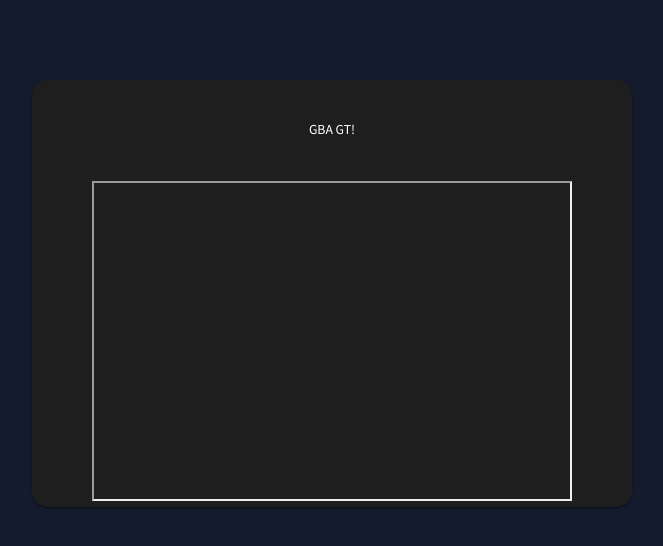
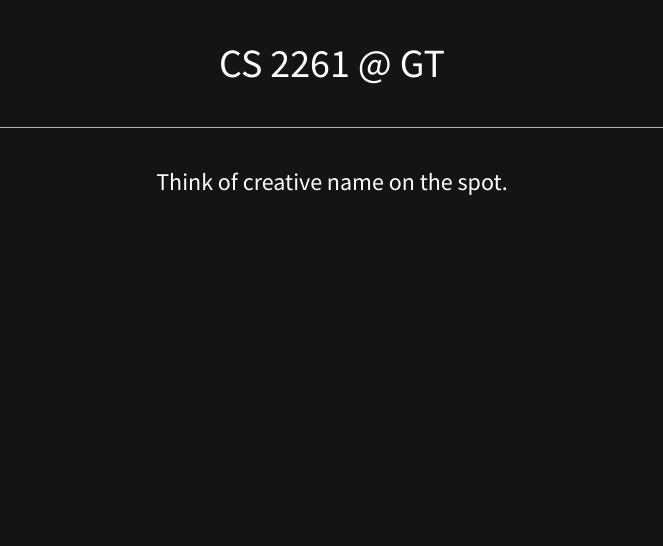
Before and after one commit to cs2261-gt/gbagt.org, a React (Create React App) app: page / in a window 1280 px wide. Shown: the top 546 px of the page, without its empty margins (308-971 px from the left). Built offline with nearby package versions, Linux system fonts and the light colour scheme; the HTML template or start-up script is replaced by a standard one.

Commit message:
Update SampleComponent.tsx

```diff
--- a/src/App.tsx
+++ b/src/App.tsx
@@ -1,6 +1,6 @@
 import { ColorModeContext, useMode } from "./theme";
 import { CssBaseline, ThemeProvider } from "@mui/material";
-import SampleComp from "./SampleComp"
+import SampleComponent from "./SampleComponent"
 
 export default function App() {
 
@@ -12,7 +12,7 @@
         <CssBaseline>
           <div className="app">
             <main className="content">
-              <SampleComp />
+              <SampleComponent />
             </main>
           </div>
         </CssBaseline>
--- a/src/SampleComp.tsx
+++ /dev/null
@@ -1,31 +0,0 @@
-import { Box, Paper } from "@mui/material";
-import Typography from "@mui/material/Typography";
-
-export default function SampleComp() {
-
-    return (
-        <>
-            <Box sx={{
-                width: '100vw',
-                height: '100vh',
-                py: 10
-            }}>
-                <Paper sx={{
-                    elevation: 5,
-                    mx: 'auto',
-                    maxWidth: 'sm',
-                    borderRadius: '2vh',
-                    overflow: 'hidden',
-                    textAlign: 'center'
-                }}>
-                    <Box sx={{ width: 'sm', height: 'sm', py: 5 }}>
-                        <Typography>
-                            GBA GT!
-                        </Typography>
-                    </Box>
-                    <iframe src="../player.html" width="480px" height="320px"></iframe>
-                </Paper>
-            </Box>
-        </>
-    )
-}
--- /dev/null
+++ b/src/SampleComponent.tsx
@@ -0,0 +1,26 @@
+import { Box, Divider } from "@mui/material";
+import Typography from "@mui/material/Typography";
+
+export default function SampleComponent() {
+
+    return (
+        <>
+            <Box sx={{
+                width: '100vw',
+                height: '100vh',
+                py: 5,
+                textAlign: 'center'
+            }}>
+                <Typography variant="h1">
+                    CS 2261 @ GT
+                </Typography>
+                <Box sx={{ py: 5, mx: 4 }}>
+                    <Divider color="#AAAAAA" />
+                </Box>
+                <Typography variant="h3" pb={10} >
+                    Think of creative name on the spot.
+                </Typography>
+            </Box>
+        </>
+    )
+}
--- a/src/theme.ts
+++ b/src/theme.ts
@@ -142,7 +142,7 @@
                         light: colors.grey[100]
                     },
                     background: {
-                        default: colors.primary[500]
+                        default: colors.grey[900]
                     }
                 } : {
                     primary: {
```
